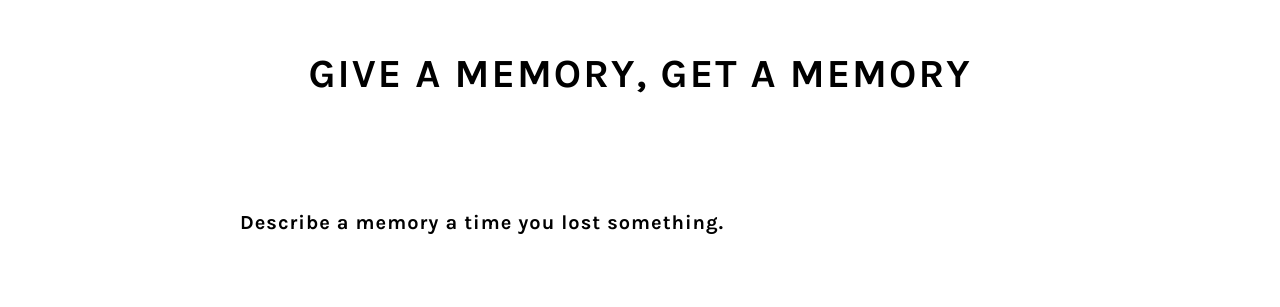
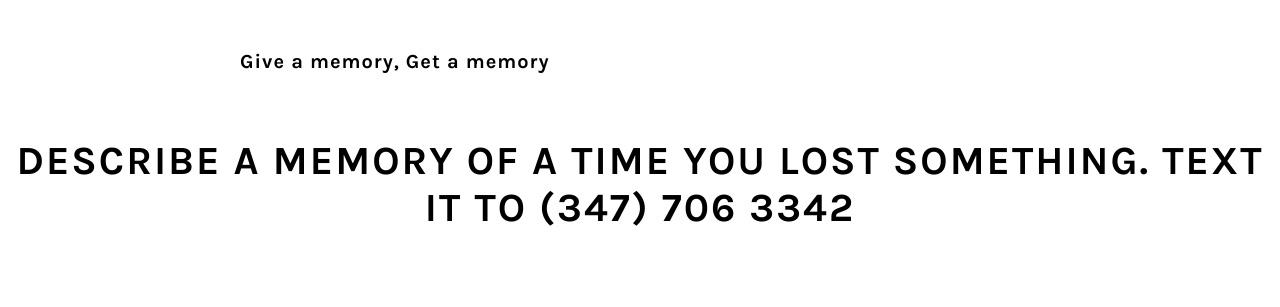
Before and after one commit to rlieberman/MemorySMS, a website: page public/index.html in a window 1280 px wide. Drawn offline with Linux system fonts and the light colour scheme.

Commit message:
changing formatting

```diff
--- a/public/index.html
+++ b/public/index.html
@@ -12,11 +12,10 @@
   <body>
 
       <!-- <div id="title"><img src="title.jpg"></div> -->
-      <h1 id="title">Give a memory, Get a memory</h1><br/>
-      <div id="container">
-      <p class="instructions">
-       Describe a memory a time you lost something.
-      </p>
+      <p id="title">Give a memory, Get a memory</p><br/>
+      <h1 class="instructions">
+       Describe a memory of a time you lost something. Text it to (347) 706 3342
+      </h1>
 
     </div>
 
```
